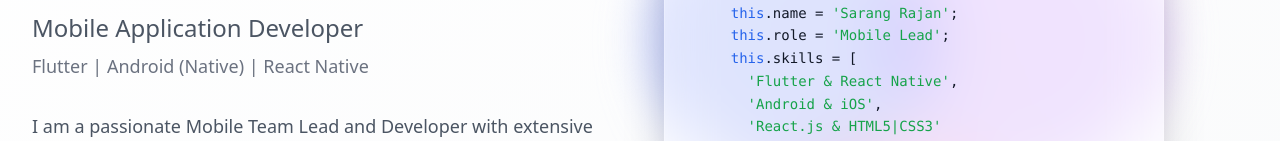
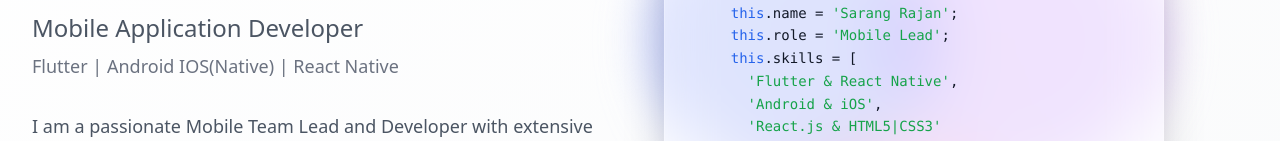
Before and after one commit to kksarang/personal-website, a React (Vite) app: page / in a window 1280 px wide. Shown: the part 352-493 px from the top of the page. Built offline with nearby package versions, Linux system fonts and the light colour scheme.

Commit message:
new changes in home page

```diff
--- a/index.html
+++ b/index.html
@@ -2,7 +2,7 @@
 <html lang="en">
   <head>
     <meta charset="UTF-8" />
-    <link rel="icon" type="image/svg+xml" href="/vite.svg" />
+    <link rel="icon" type="image/png" href="/logo.png" />
     <meta name="viewport" content="width=device-width, initial-scale=1.0" />
     <title>portfolio-website</title>
   </head>
--- a/src/components/Hero.jsx
+++ b/src/components/Hero.jsx
@@ -16,7 +16,7 @@
                         <p className="text-xl md:text-2xl text-gray-600 dark:text-gray-300 mb-8 font-medium">
                             Mobile Application Developer
                             <span className="block text-lg mt-2 font-normal text-gray-500 dark:text-gray-400">
-                                Flutter | Android (Native) | React Native
+                                Flutter | Android IOS(Native) | React Native
                             </span>
                         </p>
                         <p className="text-gray-600 dark:text-gray-400 max-w-2xl mb-10 text-lg leading-relaxed">
```
Also changed, not shown: public/logo.png (added).
